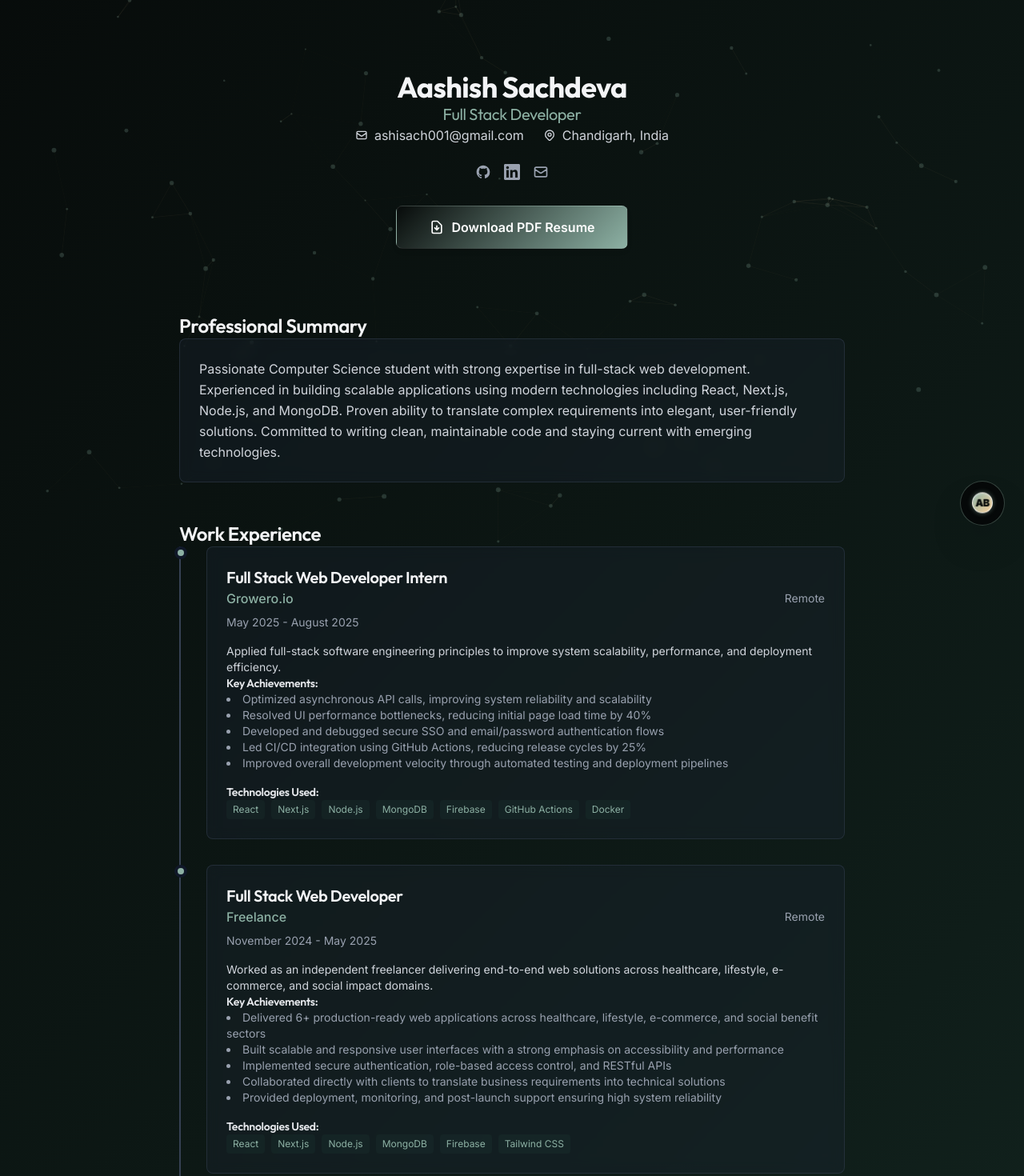
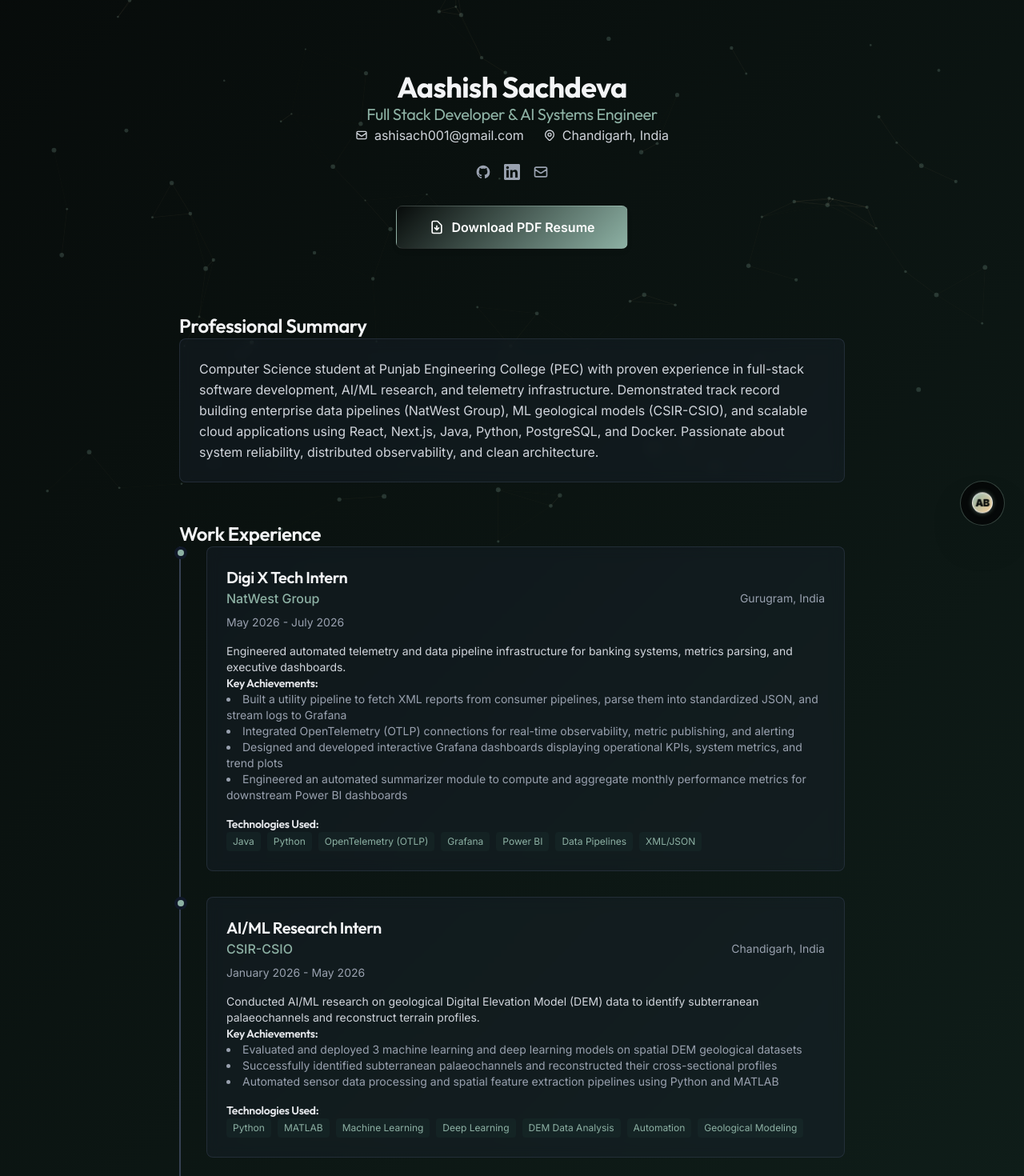
Before and after one commit to Asachdeva001/Portfolio, a Next.js app: page /resume in a window 1280 px wide. Shown: the part 119-1589 px from the top of the page at 80% size. Built offline with nearby package versions, Linux system fonts and the light colour scheme.

Commit message:
feat: update bio, extended bio, professional summary and experience

```diff
--- a/src/data/experience.js
+++ b/src/data/experience.js
@@ -1,4 +1,55 @@
 export const experiences = [
+  {
+    id: "exp-5",
+    company: "NatWest Group",
+    position: "Digi X Tech Intern",
+    location: "Gurugram, India",
+    startDate: "May 2026",
+    endDate: "July 2026",
+    current: false,
+    description:
+      "Engineered automated telemetry and data pipeline infrastructure for banking systems, metrics parsing, and executive dashboards.",
+    achievements: [
+      "Built a utility pipeline to fetch XML reports from consumer pipelines, parse them into standardized JSON, and stream logs to Grafana",
+      "Integrated OpenTelemetry (OTLP) connections for real-time observability, metric publishing, and alerting",
+      "Designed and developed interactive Grafana dashboards displaying operational KPIs, system metrics, and trend plots",
+      "Engineered an automated summarizer module to compute and aggregate monthly performance metrics for downstream Power BI dashboards"
+    ],
+    technologies: [
+      "Java",
+      "Python",
+      "OpenTelemetry (OTLP)",
+      "Grafana",
+      "Power BI",
+      "Data Pipelines",
+      "XML/JSON"
+    ]
+  },
+  {
+    id: "exp-4",
+    company: "CSIR-CSIO",
+    position: "AI/ML Research Intern",
+    location: "Chandigarh, India",
+    startDate: "January 2026",
+    endDate: "May 2026",
+    current: false,
+    description:
+      "Conducted AI/ML research on geological Digital Elevation Model (DEM) data to identify subterranean palaeochannels and reconstruct terrain profiles.",
+    achievements: [
+      "Evaluated and deployed 3 machine learning and deep learning models on spatial DEM geological datasets",
+      "Successfully identified subterranean palaeochannels and reconstructed their cross-sectional profiles",
+      "Automated sensor data processing and spatial feature extraction pipelines using Python and MATLAB"
+    ],
+    technologies: [
+      "Python",
+      "MATLAB",
+      "Machine Learning",
+      "Deep Learning",
+      "DEM Data Analysis",
+      "Automation",
+      "Geological Modeling"
+    ]
+  },
   {
     id: "exp-3",
     company: "Growero.io",
--- a/src/data/personal.js
+++ b/src/data/personal.js
@@ -1,21 +1,21 @@
 export const personalData = {
   name: "Aashish Sachdeva",
-  title: "Full Stack Developer",
-  tagline: "A Passionate web developer creating elegant, high-performance digital solutions that combine usability, visual appeal, and seamless functionality",
-  bio: "I'm a Computer Science student at Punjab Engineering College (PEC), passionate about building impactful digital solutions. I specialize in full-stack web development with experience in technologies like HTML5, CSS, JavaScript, React, and the MERN stack. I enjoy translating ideas into clean, responsive, and engaging web experiences. I stay updated on emerging technologies and cloud infrastructure. Driven by curiosity and creativity, I'm always eager to learn, build, and contribute—whether through code, design, or strategy.",
-  extendedBio: `I'm a Computer Science student at Punjab Engineering College (PEC), passionate about building impactful digital solutions. My journey in web development started with a curiosity about how websites work, and it has evolved into a deep passion for creating elegant, high-performance applications.
+  title: "Full Stack Developer & AI Systems Engineer",
+  tagline: "Building systems that scale beyond me",
+  bio: "Computer Science student at Punjab Engineering College (PEC) engineering high-performance web applications, AI/ML research models, and telemetry pipelines. Experienced across enterprise environments (NatWest Group), research labs (CSIR-CSIO), and full-stack cloud products. Driven by building resilient, automated systems that scale seamlessly.",
+  extendedBio: `I'm a Computer Science student at Punjab Engineering College (PEC), Chandigarh, obsessed with clean architecture, distributed observability, and high-performance software engineering. My focus lies at the intersection of full-stack web platforms, machine learning research, and cloud infrastructure.
 
-I specialize in full-stack web development with hands-on experience in modern technologies including React, Next.js, Node.js, Express, MongoDB, and PostgreSQL. I'm particularly interested in building scalable applications that solve real-world problems and provide exceptional user experiences.
+My experience spans building enterprise-grade telemetry pipelines and Grafana dashboards at NatWest Group using OpenTelemetry and Java/Python, to conducting AI/ML research at CSIR-CSIO evaluating deep learning models on geological DEM data. Whether optimizing database queries, deploying containerized microservices, or training ML algorithms, I prioritize scalability, system reliability, and developer experience.
 
-Beyond coding, I'm fascinated by the intersection of design and development. I believe that great software is not just about functionality—it's about creating intuitive, accessible, and visually appealing experiences that users love.
+I specialize in modern stacks including React, Next.js, Node.js, Java, Python, PostgreSQL, Docker, and AWS. Beyond writing code, I value automated testing, CI/CD deployment workflows, and building intuitive developer tools like Ashora AI.
 
-When I'm not coding, you'll find me exploring new technologies, contributing to open-source projects, or learning about cloud infrastructure and DevOps practices. I'm always eager to collaborate on interesting projects and connect with fellow developers.`,
+When I'm not architecting systems, you'll find me exploring emerging AI/ML models, benchmarking API latency, or contributing to tech communities. I'm always open to collaborating on high-impact engineering challenges.`,
   location: "Chandigarh, India",
   email: "ashisach001@gmail.com",
   phone: "+91 7973322998",
   resume: "/Resume.pdf",
   avatar: "/avatar.png",
-  professionalSummary: "Passionate Computer Science student with strong expertise in full-stack web development. Experienced in building scalable applications using modern technologies including React, Next.js, Node.js, and MongoDB. Proven ability to translate complex requirements into elegant, user-friendly solutions. Committed to writing clean, maintainable code and staying current with emerging technologies."
+  professionalSummary: "Computer Science student at Punjab Engineering College (PEC) with proven experience in full-stack software development, AI/ML research, and telemetry infrastructure. Demonstrated track record building enterprise data pipelines (NatWest Group), ML geological models (CSIR-CSIO), and scalable cloud applications using React, Next.js, Java, Python, PostgreSQL, and Docker. Passionate about system reliability, distributed observability, and clean architecture."
 };
 
 export default personalData;
```
